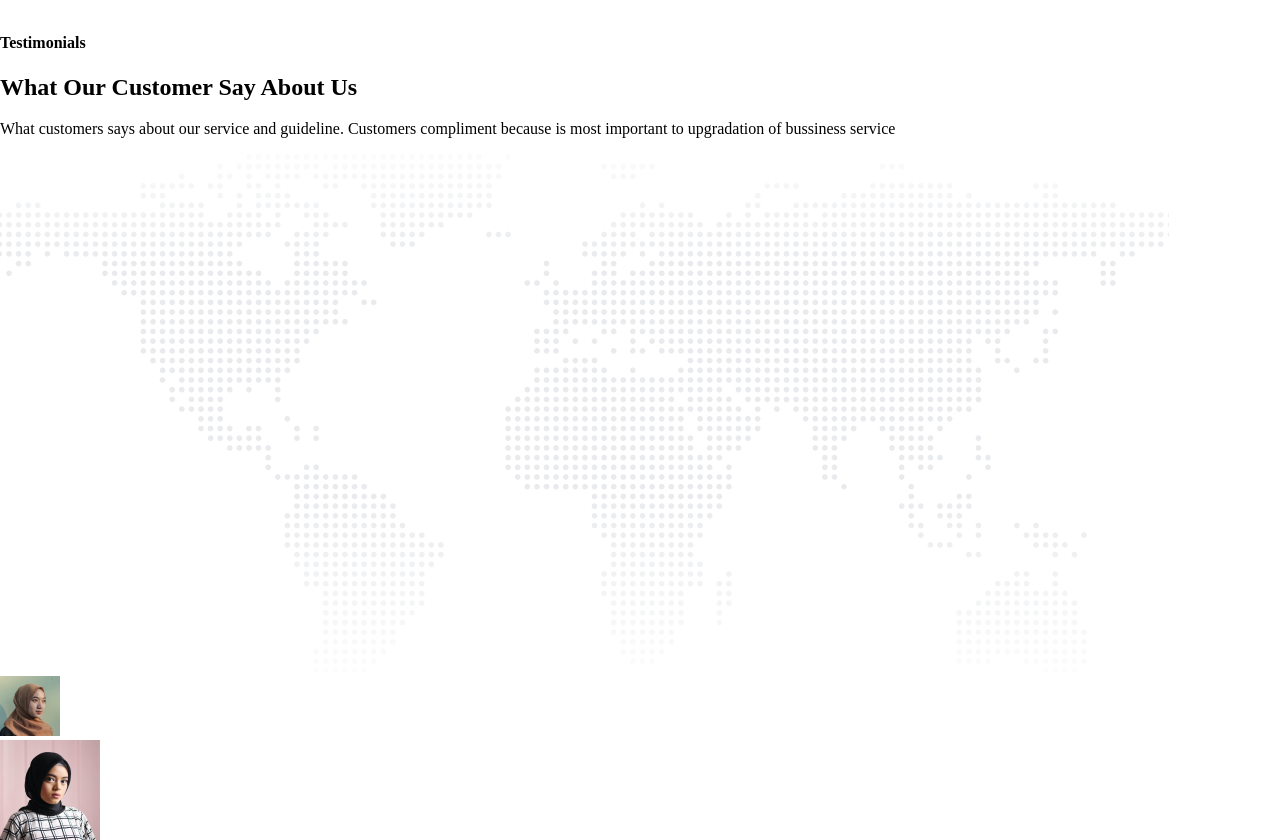
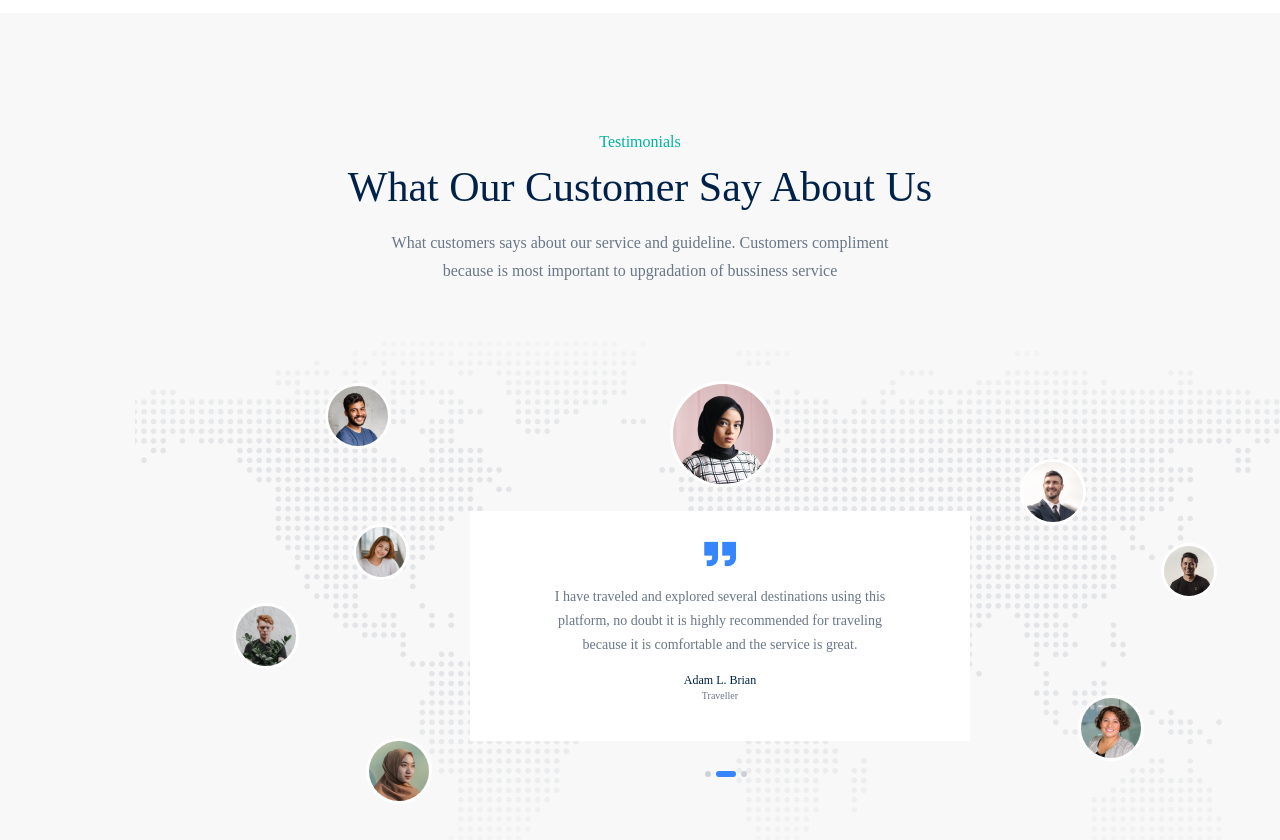
Before and after one commit to nolesh11/landing, a plain HTML site: page index.html in a window 1280 px wide. Shown: the part 4520-5360 px from the top of the page. Drawn offline with Linux system fonts and the light colour scheme.

Commit message:
changed html structure. styled new secction

```diff
--- a/index.html
+++ b/index.html
@@ -283,24 +283,25 @@
         </div>
     </div>
 
+
+
     <div class="container_people">
         <div class="people_content">
             <h4>Testimonials</h4>
             <h2>What Our Customer Say About Us</h2>
-            <p>What customers says about our service and guideline. Customers compliment because is most important to upgradation of bussiness service </p>
+            <p>What customers says about our service and guideline. Customers compliment <br> because is most important to upgradation of bussiness service </p>
         </div>
 
         <div class="people_img">
             <img src="./people/Vector.png" alt="map">
-            <div class="people_photo_1"><img src="./people/image 11.png" alt="person1"></div>
-            <div class="people_photo_2"><img src="./people/image 12.png" alt="person2"></div>
-            <div class="people_photo_3"><img src="./people/image 13.png" alt="person3"></div>
-            <div class="people_photo_4"><img src="./people/image 14.png" alt="person4"></div>
-            <div class="people_photo_5"><img src="./people/image 15.png" alt="person5"></div>
-            <div class="people_photo_6"><img src="./people/image 16.png" alt="person6"></div>
-            <div class="people_photo_7"><img src="./people/image 19.png" alt="person7"></div>
-            <div class="people_photo_8"><img src="./people/image 20.png" alt="person8"></div>
-        </div>
+            <div class="people_photo_1"><img class="people_border" src="./people/image 11.png" alt="person1"></div>
+            <div class="people_photo_2"><img class="people_border" src="./people/image 12.png" alt="person2"></div>
+            <div class="people_photo_3"><img class="people_border" src="./people/image 13.png" alt="person3"></div>
+            <div class="people_photo_4"><img class="people_border" src="./people/image 14.png" alt="person4"></div>
+            <div class="people_photo_5"><img class="people_border" src="./people/image 15.png" alt="person5"></div>
+            <div class="people_photo_6"><img class="people_border" src="./people/image 16.png" alt="person6"></div>
+            <div class="people_photo_7"><img class="people_border" src="./people/image 19.png" alt="person7"></div>
+            <div class="people_photo_8"><img class="people_border" src="./people/image 20.png" alt="person8"></div>
 
             <div class="people_info">
                 <img src="./people/quote.png" alt="quote">
@@ -310,6 +311,15 @@
                 <h6>Traveller</h6>
             </div>
 
+            <div class="people_figure">
+                <div class="people_circle"></div>
+                <div class="people_rectandle"></div>
+                <div class="people_circle"></div>
+            </div>
+        </div>
+
+
+
 
     </div>
 
--- a/style.css
+++ b/style.css
@@ -645,3 +645,159 @@ select{
     border-radius: 570px;
     border: 10px solid #fff;
 }
+
+
+/* container people */
+
+.container_people{
+    background-color: #F8F8F8;
+    padding: 120px 135px;
+}
+
+.people_content{
+    display: flex;
+    align-items: center;
+    flex-direction: column;
+}
+
+.people_content h4{
+    margin: 0;
+    margin-bottom: 10px;
+    font-family: 'Airbnb Cereal App';
+    font-weight: 500;
+    font-size: 16px;
+    line-height: 18px;
+    color: #00B3A0;
+}
+.people_content h2{
+    margin: 0;
+    font-family: 'Eksell Display';
+    font-weight: 500;
+    font-size: 42px;
+    line-height: 52px;
+    color: #002248;
+}
+.people_content p{
+    font-family: 'Airbnb Cereal App';
+    font-weight: 400;
+    font-size: 16px;
+    line-height: 28px;
+    color: #697687;
+    text-align: center;
+}
+
+.people_img{
+    position: relative;
+    margin-top: 40px;
+}
+
+.people_border{
+    border: 3px solid #fff;
+    border-radius: 100px;
+}
+
+.people_photo_1{
+    position: absolute;
+    left: 231px;
+    top: 397px;
+}
+
+.people_photo_2{
+    position: absolute;
+    left: 535px;
+    top: 40px;
+}
+
+.people_photo_3{
+    position: absolute;
+    left: 98px;
+    top: 262px;
+}
+
+.people_photo_4{
+    position: absolute;
+    left: 218px;
+    top: 183px;
+}
+
+.people_photo_5{
+    position: absolute;
+    left: 190px;
+    top: 42px;
+}
+
+.people_photo_6{
+    position: absolute;
+    left: 1026px;
+    top: 202px;
+}
+
+.people_photo_7{
+    position: absolute;
+    left: 943px;
+    top: 354px;
+}
+
+.people_photo_8{
+    position: absolute;
+    left: 885px;
+    top: 118px;
+}
+
+.people_info{
+    box-sizing: border-box;
+    position: absolute;
+    top: 170px;
+    left: 335px;
+    width: 500px;
+    height: 230px;
+    background-color: #fff;
+    text-align: center;
+    padding-top: 30px;
+}
+
+.people_info p{
+    font-family: 'Airbnb Cereal App';
+    font-weight: 400;
+    font-size: 14px;
+    line-height: 24px;
+    color: #697687;
+}
+.people_info h5{
+    margin: 0;
+    font-family: 'Airbnb Cereal App';
+    font-weight: 500;
+    font-size: 12px;
+    line-height: 18px;
+    color: #002248;
+}
+.people_info h6{
+    margin: 0;
+    font-family: 'Airbnb Cereal App';
+    font-weight: 400;
+    font-size: 10px;
+    line-height: 14px;
+    color: #697687;
+}
+
+.people_figure{
+    position: absolute;
+    top: 430px;
+    left: 570px;
+    display: flex;
+    gap: 5px;
+}
+
+.people_circle{
+    width: 6px;
+    height: 6px;
+    border-radius: 6px;
+    background-color: #6976874D;
+}
+
+.people_rectandle{
+    width: 20px;
+    height: 6px;
+    border-radius: 6px;
+    background-color: #3685FB;
+}
```
Lines whose indentation alone changed are shown as unchanged.
